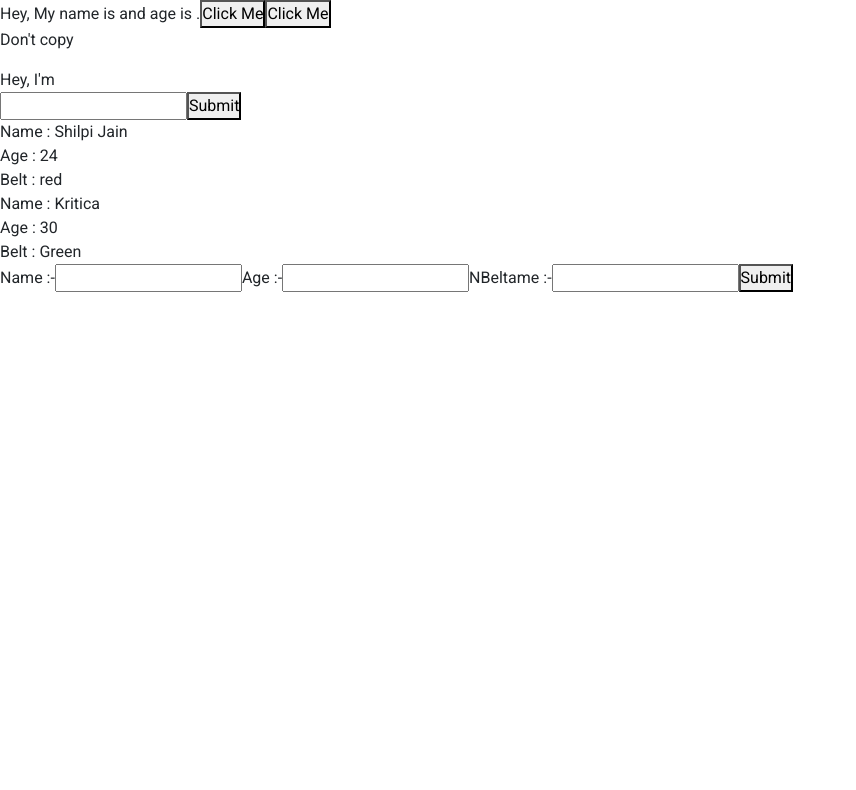
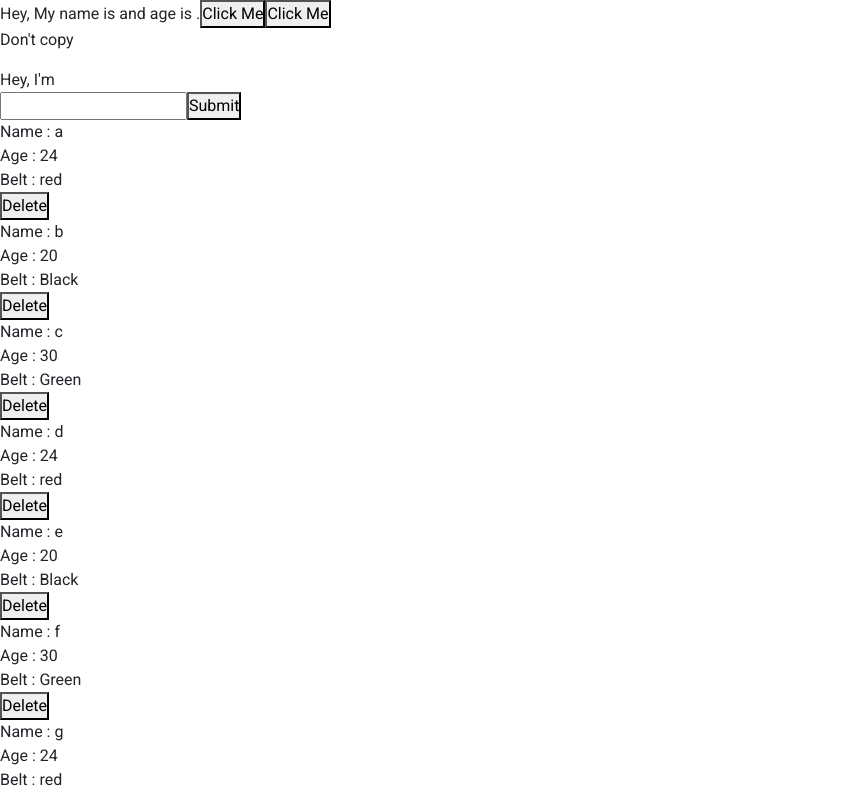
Before and after one commit to ShilpiJain/react_poc, a React (Create React App) app: page /learning in a window 1280 px wide. Shown: the top 790 px of the page, without its empty margins (0-856 px from the left). Built offline with nearby package versions, Linux system fonts and the light colour scheme.

Commit message:
learning pushing form value in array and detele functionality

```diff
--- a/src/client/components/dashboard/dashboard.jsx
+++ b/src/client/components/dashboard/dashboard.jsx
@@ -1,7 +1,7 @@
 import React from 'react'
 import data from "../../constants/mockData"
 import Users from "./container/userlist";
-import Profile from "../profile/profile";
+//import Profile from "../profile/profile";
 import Adduser from "../dashboard/container/addUser";
 // import data from "../services/index";
 // import baselink from '../../constants/index';
--- a/src/client/components/learning/container/addNinja.jsx
+++ b/src/client/components/learning/container/addNinja.jsx
@@ -13,18 +13,19 @@ class AddNinja extends Component {
     }
     handleSubmit = (e) => {
         e.preventDefault();
-        console.log(this.state);
+        //console.log(this.state);
+        this.props.addNinja(this.state);
     }
     render() {
         return (
             <div>
                 <form onSubmit={this.handleSubmit}>
                 <label htmlFor="name">Name :- </label>
-                    <input type="text" id="name" onChange={this.handleChange}/>
+                    <input type="text" id="name" onChange={this.handleChange} required/>
                     <label htmlFor="age">Age :- </label>
-                    <input type="text" id="age" onChange={this.handleChange}/>
-                    <label htmlFor="belt">NBeltame :- </label>
-                    <input type="text" id="belt" onChange={this.handleChange}/>
+                    <input type="text" id="age" onChange={this.handleChange} required/>
+                    <label htmlFor="belt">Belt :- </label>
+                    <input type="text" id="belt" onChange={this.handleChange} required/>
                     <button>Submit</button>
                 </form>
             </div>
--- a/src/client/components/learning/container/index.jsx
+++ b/src/client/components/learning/container/index.jsx
@@ -1,6 +1,6 @@
 import React from 'react'
 
-const Ninja = ({ ninjas }) => {
+const Ninja = ({ ninjas, deteleNinja }) => {
         // console.log(this.props);
         // const { name, age, belt } = this.props;
         // const { ninjas } = props;
@@ -13,15 +13,17 @@ const Ninja = ({ ninjas }) => {
         //         </div>
         //     )
         // })
+
         return (
             <div className="ninja-list">
                 {
                     ninjas.map(ninja => {
-                        return ninja.age > 20 ? (
+                        return ninja.age > 0 ? (
                             <div className="ninja" key={ ninja.id }>
                                 <div>Name : { ninja.name }</div>
                                 <div>Age : { ninja.age }</div>
                                 <div>Belt : { ninja.belt } </div>
+                                <button onClick={() => {deteleNinja(ninja.id)}}>Delete</button>
                             </div>
                         ) : null;
                     })
--- a/src/client/components/learning/learning.jsx
+++ b/src/client/components/learning/learning.jsx
@@ -50,7 +50,11 @@
 // 17. Form Revisited
 // getting value from input on submit and setState
 // 18. function as prop
-// yet to watch
+// Pushing form value (object) in existing array.
+// 19. Delete data from list
+// filter to detele
+// 20 recap vitual DOM
+//
 
 
 import React, { Component } from 'react'
@@ -62,9 +66,15 @@ class Learning extends Component {
         // name : 'riya',
         // age : 25
         ninjas : [
-            { name : "Shilpi Jain", age : 24, belt: "red", id: 1 },
-            { name : "Kanika", age : 20, belt: "Black", id: 2 },
-            { name : "Kritica", age : 30, belt: "Green", id: 3 }
+            { name : "a", age : 24, belt: "red", id: 1 },
+            { name : "b", age : 20, belt: "Black", id: 2 },
+            { name : "c", age : 30, belt: "Green", id: 3 },
+            { name : "d", age : 24, belt: "red", id: 4 },
+            { name : "e", age : 20, belt: "Black", id: 5 },
+            { name : "f", age : 30, belt: "Green", id: 6 },
+            { name : "g", age : 24, belt: "red", id: 7 },
+            { name : "h", age : 20, belt: "Black", id: 8 },
+            { name : "i", age : 30, belt: "Green", id: 9 }
         ]
     }
     handleClick = (e) => {
@@ -84,6 +94,23 @@ class Learning extends Component {
     handleSubmit(e){
         e.preventDefault();
     }
+    addNinja = (ninja) => {
+        ninja.id = this.state.ninjas.length + 1;
+        let ninjas = [...this.state.ninjas, ninja];
+        this.setState({
+            ninjas : ninjas
+        })
+    }
+
+    deteleNinja = (id) => {
+        let ninjas = this.state.ninjas.filter(ninja => {
+            return ninja.id !== id;
+        })
+        this.setState({
+            ninjas : ninjas
+        })
+       // console.log(ninjas)
+    }
     render() {
         return (
             <div>
@@ -97,8 +124,8 @@ class Learning extends Component {
                     <button>Submit</button>
                 </form>
                 {/* <Ninja name="Shipi" age ="27" belt="Black"/> */}
-                  <Ninja ninjas={this.state.ninjas}/>
-                <AddNinja/>
+                <Ninja ninjas={this.state.ninjas} deteleNinja={this.deteleNinja}/>
+                <AddNinja addNinja={this.addNinja}/>
             </div>
 
         )
```
